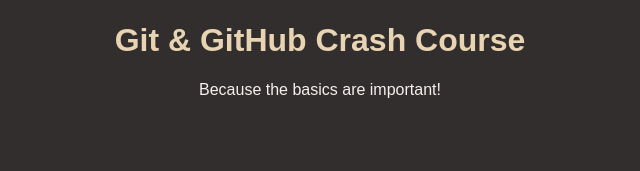
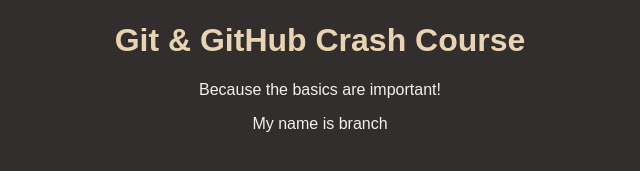
Before and after one commit to tejasmk05/github-project, a plain HTML site: page index.html in a window 1280 px wide. Shown: the part 147-318 px from the top of the page, without its empty margins (320-960 px from the left). Drawn offline with Linux system fonts and the light colour scheme.

Commit message:
branch changes

```diff
--- a/index.html
+++ b/index.html
@@ -11,5 +11,6 @@
     <img id="logo" src="logo.png" alt="A logo that contains the word 'Git'" />
     <h1>Git & GitHub Crash Course</h1>
     <p>Because the basics are important!</p>
+    <p>My name is branch</p>
   </body>
 </html>
```
